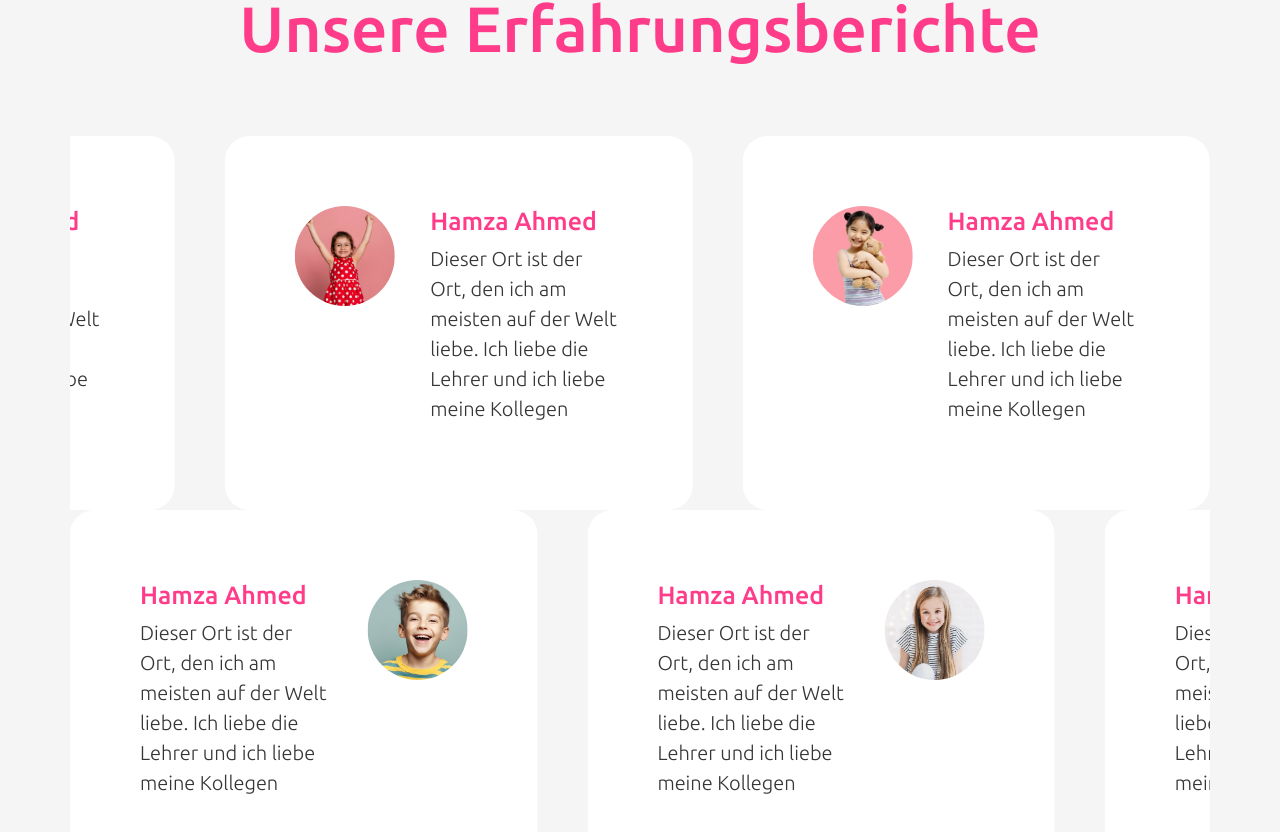
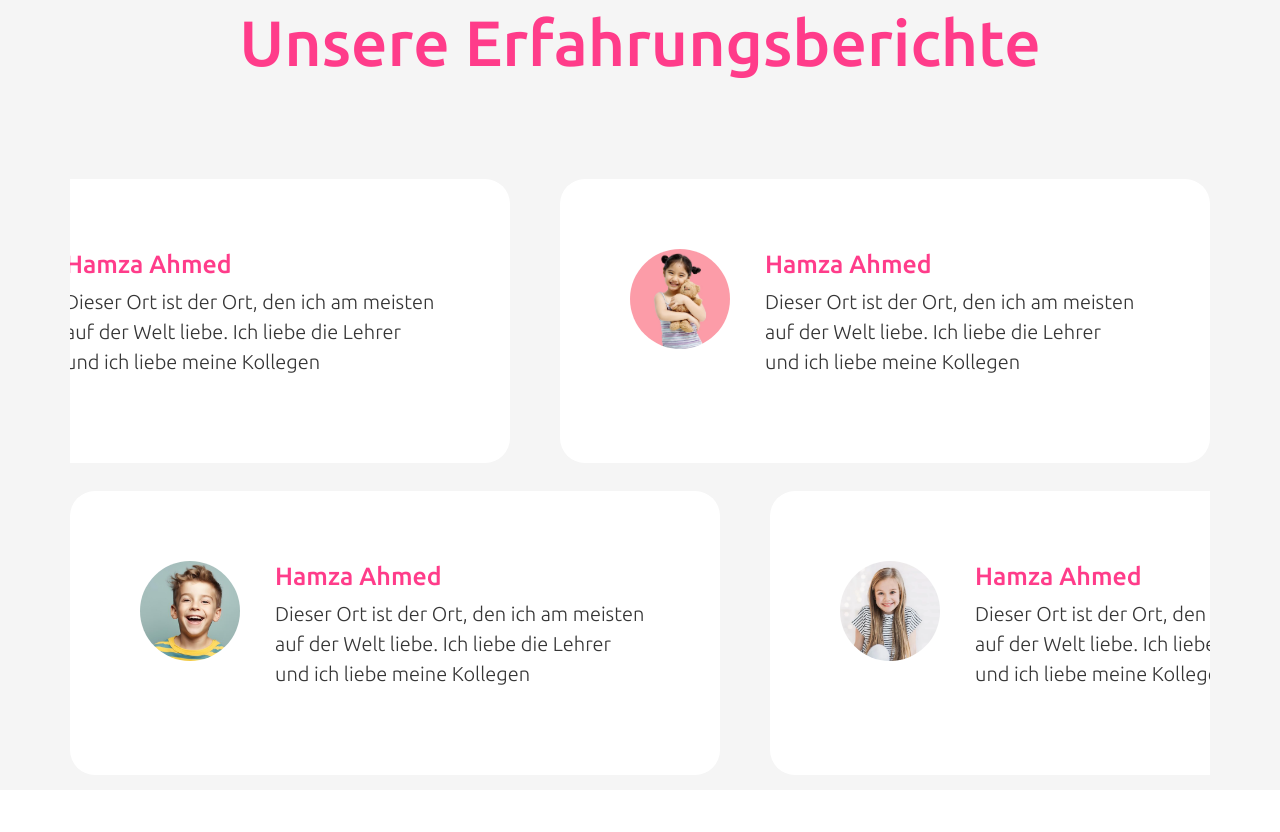
Before and after one commit to AhmedAbdullah125/kindergarten, a React (Create React App) app: page / in a window 1280 px wide. Shown: the part 5205-6037 px from the top of the page. After the commit the page ends 5995 px from the top, so only its background shows below. Built offline with nearby package versions, Linux system fonts and the light colour scheme.

Commit message:
upload files

```diff
--- a/src/pages/Testimonials/Testimonials.jsx
+++ b/src/pages/Testimonials/Testimonials.jsx
@@ -17,15 +17,15 @@ import student10 from '../../assets/Testimonials/10.png'
 
 export default function Testimonials() {
     let testStudents = [
-        { id: 1, img: student1, name: "Hamza Ahmed",   openion: "Dieser Ort ist der Ort, den ich am meisten auf der Welt liebe. Ich liebe die Lehrer und ich liebe meine Kollegen" },
-        { id: 2, img: student2, name: "Hamza Ahmed",   openion: "Dieser Ort ist der Ort, den ich am meisten auf der Welt liebe. Ich liebe die Lehrer und ich liebe meine Kollegen" },
-        { id: 3, img: student3, name: "Hamza Ahmed",   openion: "Dieser Ort ist der Ort, den ich am meisten auf der Welt liebe. Ich liebe die Lehrer und ich liebe meine Kollegen" },
-        { id: 4, img: student4, name: "Hamza Ahmed",   openion: "Dieser Ort ist der Ort, den ich am meisten auf der Welt liebe. Ich liebe die Lehrer und ich liebe meine Kollegen" },
-        { id: 5, img: student5, name: "Hamza Ahmed",   openion: "Dieser Ort ist der Ort, den ich am meisten auf der Welt liebe. Ich liebe die Lehrer und ich liebe meine Kollegen" },
-        { id: 6, img: student6, name: "Hamza Ahmed",   openion: "Dieser Ort ist der Ort, den ich am meisten auf der Welt liebe. Ich liebe die Lehrer und ich liebe meine Kollegen" },
-        { id: 7, img: student7, name: "Hamza Ahmed",   openion: "Dieser Ort ist der Ort, den ich am meisten auf der Welt liebe. Ich liebe die Lehrer und ich liebe meine Kollegen" },
-        { id: 8, img: student8, name: "Hamza Ahmed",   openion: "Dieser Ort ist der Ort, den ich am meisten auf der Welt liebe. Ich liebe die Lehrer und ich liebe meine Kollegen" },
-        { id: 9, img: student9, name: "Hamza Ahmed",   openion: "Dieser Ort ist der Ort, den ich am meisten auf der Welt liebe. Ich liebe die Lehrer und ich liebe meine Kollegen" },
+        { id: 1, img: student1, name: "Hamza Ahmed", openion: "Dieser Ort ist der Ort, den ich am meisten auf der Welt liebe. Ich liebe die Lehrer und ich liebe meine Kollegen" },
+        { id: 2, img: student2, name: "Hamza Ahmed", openion: "Dieser Ort ist der Ort, den ich am meisten auf der Welt liebe. Ich liebe die Lehrer und ich liebe meine Kollegen" },
+        { id: 3, img: student3, name: "Hamza Ahmed", openion: "Dieser Ort ist der Ort, den ich am meisten auf der Welt liebe. Ich liebe die Lehrer und ich liebe meine Kollegen" },
+        { id: 4, img: student4, name: "Hamza Ahmed", openion: "Dieser Ort ist der Ort, den ich am meisten auf der Welt liebe. Ich liebe die Lehrer und ich liebe meine Kollegen" },
+        { id: 5, img: student5, name: "Hamza Ahmed", openion: "Dieser Ort ist der Ort, den ich am meisten auf der Welt liebe. Ich liebe die Lehrer und ich liebe meine Kollegen" },
+        { id: 6, img: student6, name: "Hamza Ahmed", openion: "Dieser Ort ist der Ort, den ich am meisten auf der Welt liebe. Ich liebe die Lehrer und ich liebe meine Kollegen" },
+        { id: 7, img: student7, name: "Hamza Ahmed", openion: "Dieser Ort ist der Ort, den ich am meisten auf der Welt liebe. Ich liebe die Lehrer und ich liebe meine Kollegen" },
+        { id: 8, img: student8, name: "Hamza Ahmed", openion: "Dieser Ort ist der Ort, den ich am meisten auf der Welt liebe. Ich liebe die Lehrer und ich liebe meine Kollegen" },
+        { id: 9, img: student9, name: "Hamza Ahmed", openion: "Dieser Ort ist der Ort, den ich am meisten auf der Welt liebe. Ich liebe die Lehrer und ich liebe meine Kollegen" },
         { id: 10, img: student10, name: "Hamza Ahmed", openion: "Dieser Ort ist der Ort, den ich am meisten auf der Welt liebe. Ich liebe die Lehrer und ich liebe meine Kollegen" },
     ]
     return (
@@ -34,7 +34,26 @@ export default function Testimonials() {
                 <h2>Unsere Erfahrungsberichte</h2>
             </div>
             <div className="slider1 slider">
-                <Swiper modules={[Autoplay]}
+                <Swiper
+                breakpoints={{
+                    0: {
+                        // width: 0,
+                        slidesPerView: 1,
+                    },
+                    576: {
+                        // width: 576,
+                        slidesPerView: 1,
+                    },
+                    768: {
+                        // width: 768,
+                        slidesPerView: 1.3,
+                    },
+                    1200: {
+                        // width: 120,
+                        slidesPerView: 1.7,
+                    },
+                }}
+                modules={[Autoplay]}
                     autoplay={{ delay: 2500, pauseOnMouseEnter: true }}
                     spaceBetween={50}
                     slidesPerView={2.3}
@@ -44,7 +63,7 @@ export default function Testimonials() {
                     {testStudents.map((ele) => <>
                         {ele.id < 6 ?
                             <SwiperSlide>
-                                <div className="slide" key={ele}>
+                                <div className="slide slide1" key={ele}>
                                     <div className="text">
                                         <h3>{ele.name}</h3>
                                         <p>{ele.openion}</p>
@@ -61,24 +80,44 @@ export default function Testimonials() {
 
                 </Swiper>
             </div>
-            <div className=" slider">
-                <Swiper modules={[Autoplay]}
+            <div className="slider2 slider">
+                <Swiper
+                    breakpoints={{
+                        0: {
+                            // width: 0,
+                            slidesPerView: 1,
+                        },
+                        576: {
+                            // width: 576,
+                            slidesPerView: 1,
+                        },
+                        768: {
+                            // width: 768,
+                            slidesPerView: 1.3,
+                        },
+                        1200: {
+                            // width: 120,
+                            slidesPerView: 1.7,
+                        },
+                    }}
+                    modules={[Autoplay]}
                     autoplay={{ delay: 3500, pauseOnMouseEnter: true }}
+
                     spaceBetween={50}
                     slidesPerView={2.3}
                     onSlideChange={() => console.log('slide change')}
                     onSwiper={(swiper) => console.log(swiper)}
                 >
                     {testStudents.map((ele) => <>
-                        {ele.id >5 ?
+                        {ele.id > 5 ?
                             <SwiperSlide>
-                                <div className="slide" key={ele}>
+                                <div className="slide slide2"  key={ele}>
+                                <div className="img-cont">
+                                        <img src={ele.img} alt="student" />
+                                    </div>
                                     <div className="text">
                                         <h3>{ele.name}</h3>
                                         <p>{ele.openion}</p>
-                                    </div>
-                                    <div className="img-cont">
-                                        <img src={ele.img} alt="student" />
                                     </div>
                                 </div>
                             </SwiperSlide>
--- a/src/style/main.css
+++ b/src/style/main.css
@@ -679,10 +679,16 @@ a {
 .testimonials .slider1 {
   direction: rtl;
   text-align: left;
+  grid-template-columns: 4fr 1fr;
+}
+.testimonials .slide1 {
+  grid-template-columns: 4fr 1fr;
+}
+.testimonials .slide2 {
+  grid-template-columns: 1fr 4fr;
 }
 .testimonials .slide {
   display: grid;
-  grid-template-columns: 4fr 1fr;
   background-color: var(--white-color);
   border-radius: 25px;
   padding: 70px;
@@ -710,4 +716,22 @@ a {
   width: 100%;
   -o-object-fit: cover;
      object-fit: cover;
+}
+
+@media (max-width: 767px) {
+  .testimonials {
+    padding: 0 20px;
+  }
+  .testimonials .slide {
+    padding: 30px;
+    gap: 20px;
+  }
+  .testimonials .main-title h2 {
+    font-size: 45px;
+  }
+}
+@media (max-width: 500px) {
+  .testimonials .main-title h2 {
+    font-size: 35px;
+  }
 }/*# sourceMappingURL=main.css.map */
--- a/src/style/sass/components/_testimonials.scss
+++ b/src/style/sass/components/_testimonials.scss
@@ -6,6 +6,7 @@
     display: flex;
     flex-direction: column;
     justify-content: space-around;
+
     .main-title {
         text-align: center;
 
@@ -16,34 +17,50 @@
             margin-bottom: 70px;
         }
     }
-    .slider1{
+
+    .slider1 {
         direction: rtl;
         text-align: left;
+        grid-template-columns: 4fr 1fr;
+
     }
-    .slide{
+    .slide1{
+        grid-template-columns: 4fr 1fr;
+
+    }
+    .slide2 {
+        grid-template-columns: 1fr 4fr;
+
+    }
+
+    .slide {
         display: grid;
-        grid-template-columns: 4fr 1fr;
+        // grid-template-columns: 4fr 1fr;
         background-color: $white;
         border-radius: 25px;
         padding: 70px;
         gap: 35px;
-        h3{
+
+        h3 {
             font-size: 25px;
             font-weight: 500;
             color: $sec;
         }
-        p{
+
+        p {
             font-size: 20px;
             font-weight: 300;
             color: #363636;
         }
-        .img-cont{
+
+        .img-cont {
             height: 100px;
             width: 100px;
             aspect-ratio: 1/1;
             overflow: hidden;
             border-radius: 50%;
-            img{
+
+            img {
                 height: 100%;
                 width: 100%;
                 object-fit: cover;
@@ -51,3 +68,27 @@
         }
     }
 }
+
+@media (max-width: 767px) {
+    .testimonials {
+        padding: 0 20px;
+        .slide{
+            padding: 30px;
+            gap: 20px;
+        }
+        .main-title {
+            h2 {
+                font-size: 45px;
+            }
+        }
+    }
+}
+@media (max-width: 500px) {
+    .testimonials {
+        .main-title {
+            h2 {
+                font-size: 35px;
+            }
+        }
+    }
+}
```
Also changed, not shown: 1 other file (tests, documents, lock files or other folders).
